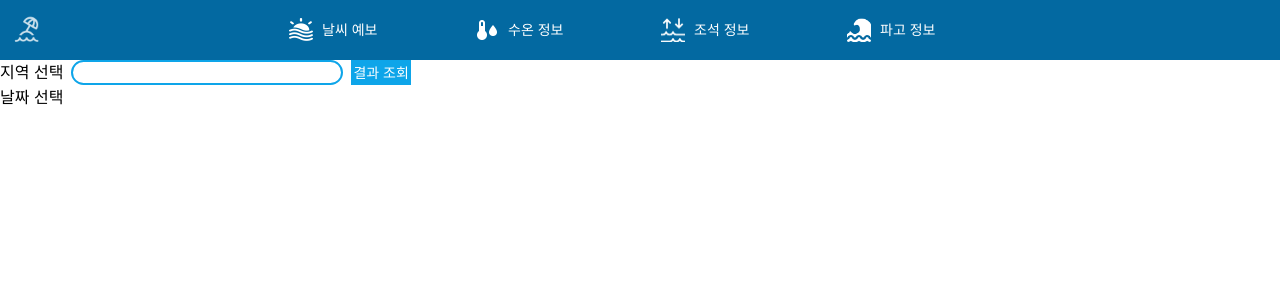
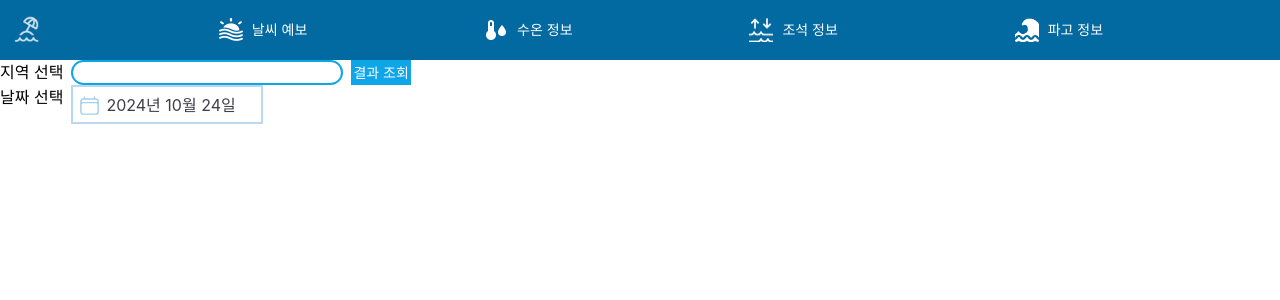
Before and after one commit to Gamjiae/Ocean-Calendar, a React (Create React App) app: page /weather in a window 1280 px wide. Shown: the top 300 px of the page. Built offline with nearby package versions, Linux system fonts and the light colour scheme.

Commit message:
feact: Datepicker 라이브러리 커스텀

```diff
--- /dev/null
+++ b/src/components/Calendar.tsx
@@ -0,0 +1,105 @@
+import { useState } from "react";
+import DatePicker, { registerLocale } from "react-datepicker";
+import 'react-datepicker/dist/react-datepicker.css'; // 기본 css
+import { ko } from "date-fns/locale"
+import { styled } from "styled-components";
+
+const Calendar: React.FC = () => {
+  const [startDate, setStartDate] = useState(new Date());
+
+
+  return (
+    <DatepickerWrapper>
+      <DatePicker
+        showIcon
+        dateFormat="yyyy년 MM월 dd일"
+        dateFormatCalendar="yyyy년 MM월"
+        selected={startDate}
+        onChange={(date: Date) => setStartDate(date)}
+        className="red-border"
+        locale={ko}
+        icon={
+          <svg xmlns="http://www.w3.org/2000/svg" fill="none" viewBox="0 0 24 24" stroke-width="1.5" stroke="currentColor" className="size-6">
+            <path stroke-linecap="round" stroke-linejoin="round" d="M6.75 3v2.25M17.25 3v2.25M3 18.75V7.5a2.25 2.25 0 0 1 2.25-2.25h13.5A2.25 2.25 0 0 1 21 7.5v11.25m-18 0A2.25 2.25 0 0 0 5.25 21h13.5A2.25 2.25 0 0 0 21 18.75m-18 0v-7.5A2.25 2.25 0 0 1 5.25 9h13.5A2.25 2.25 0 0 1 21 11.25v7.5" />
+          </svg>
+        }
+      />
+    </DatepickerWrapper>
+  )
+}
+
+
+const DatepickerWrapper = styled.div`
+  .react-datepicker__input-container {
+    border: 2px solid rgb(186, 217, 241);
+    display: flex;
+    align-items: center;
+  }
+
+  .react-datepicker__calendar-icon {
+    margin-top: 1px;
+    padding: 5px;
+    color: #a6cfe9;
+    width: 23px;
+    height: 23px;
+  }
+
+  input {
+    width: 180px;
+    color: #3f3f46;
+    margin-left: 8px;
+    caret-color: transparent;
+  }
+
+  .react-datepicker { // 캘린더의 테두리 지정
+    border-radius: 12px;
+  }
+
+  .react-datepicker__navigation-icon react-datepicker__navigation-icon--previous {
+
+  }
+
+  .react-datepicker__header { // 캘린더의 Header
+    background-color: #e0f2fe;
+    border-top-right-radius: 12px;
+    border-top-left-radius: 12px;
+    border-bottom: none;
+  }
+
+  .react-datepicker__triangle {
+    visibility: hidden;
+  }
+
+  .react-datepicker__current-month {
+    font-weight: 700;
+    margin-bottom: 10px;
+  }
+
+  .react-datepicker__day-names { // 요일
+    font-size: 12px;
+  }
+
+  .react-datepicker__day-name { // 요일
+    color: #3f3f46;
+  }
+
+  .react-datepicker__day:hover { // 날짜에 마우스를 올렸을 때
+    border-radius: 15px;
+  }
+
+  .react-datepicker__day--selected { // 선택된 날짜
+    background-color: rgb(186, 217, 241);
+    border-radius: 15px;
+  }
+
+  .react-datepicker__day--today { // 오늘 날짜
+
+  }
+
+  .react-datepicker__day--outside-month { // 현재 달이 아닌 날짜
+    color: grey;
+  }
+`
+
+
+export default Calendar
--- a/src/components/Header.tsx
+++ b/src/components/Header.tsx
@@ -16,20 +16,20 @@ const Header: React.FC<HeaderProps> = ({ showTitle = true }) => {
       </div>
 
       {/* 네비게이션 */}
-      <div className='flex justify-center flex-grow text-sm'>
-        <Link to={'/weather'} className='flex items-center w-[186px] h-[56px]'>
+      <div className='flex justify-evenly flex-grow text-sm'>
+        <Link to={'/weather'} className='flex items-center'>
           <img className='w-6 h-6 mr-[9px]' src='images/weather.png' />
           <span>날씨 예보</span>
         </Link>
-        <Link to={'/temp'} className='flex items-center w-[186px] h-[56px]'>
+        <Link to={'/temp'} className='flex items-center'>
           <img className='w-6 h-6 mr-[9px]' src='images/temperature.png'/>
           <span>수온 정보</span>
         </Link>
-        <Link to={'/tide'} className='flex items-center w-[186px] h-[56px]'>
+        <Link to={'/tide'} className='flex items-center'>
           <img className='w-6 h-6 mr-[9px]' src='images/tide.png'/>
           <span>조석 정보</span>
         </Link>
-        <Link to={'/wave'} className='flex items-center w-[186px] h-[56px]'>
+        <Link to={'/wave'} className='flex items-center'>
           <img className='w-6 h-6 mr-[9px]' src='images/wave.png'/>
           <span>파고 정보</span>
         </Link>
--- a/src/components/Search.tsx
+++ b/src/components/Search.tsx
@@ -1,5 +1,5 @@
-import { beaches } from "../beachList"
 import AutoSearch from "./AutoSearch"
+import Calendar from "./Calendar";
 
 const Search: React.FC = () => {
     return(
@@ -13,9 +13,9 @@ const Search: React.FC = () => {
                 />
                 <button className="bg-sky-500 text-white p-0.5 text-sm h-[25px] ml-2">결과 조회</button>
             </div>
-            <div>
-                <span>날짜 선택</span>
-
+            <div className="flex">
+                <span className="mr-2">날짜 선택</span>
+                <Calendar />
             </div>
         </div>
     )
```
